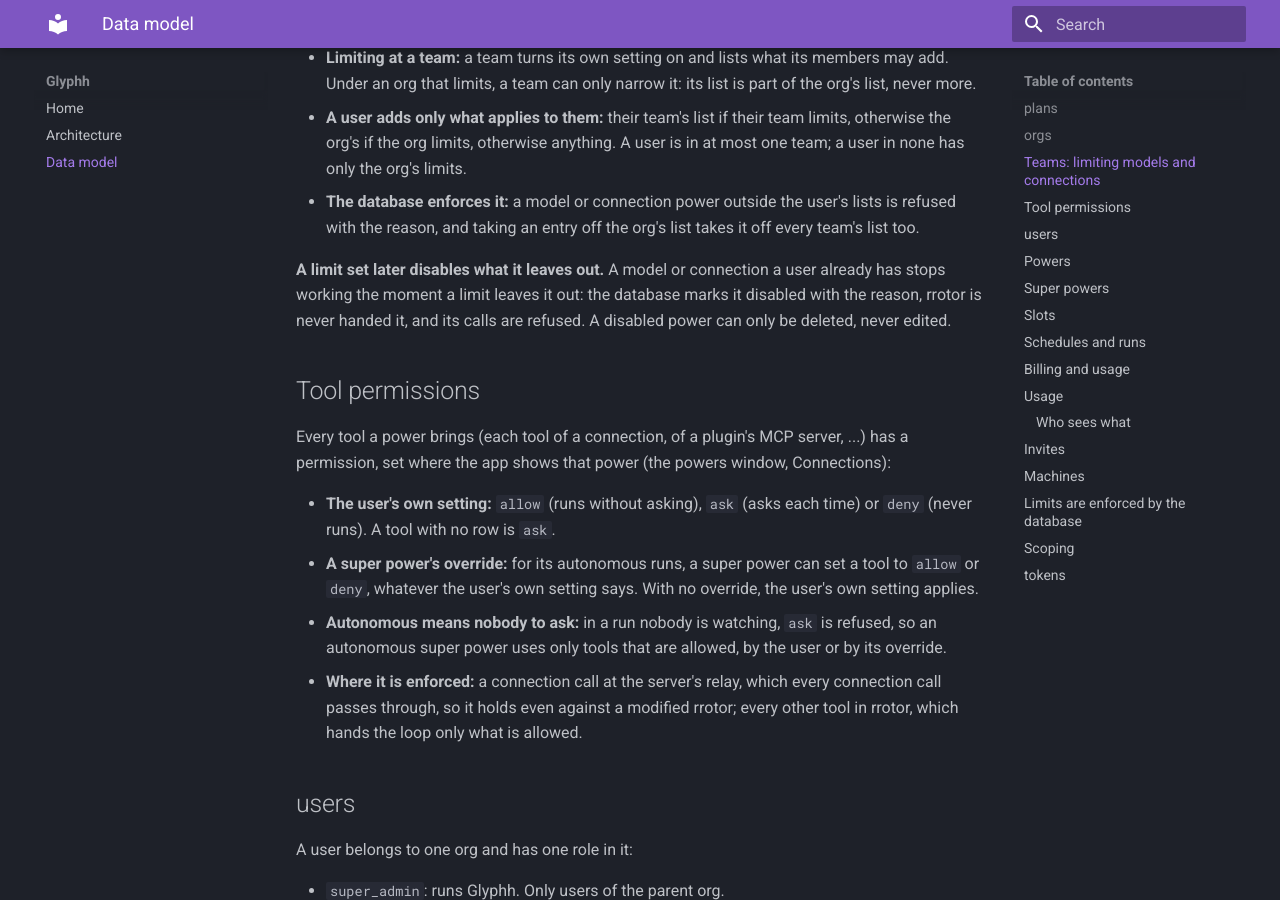
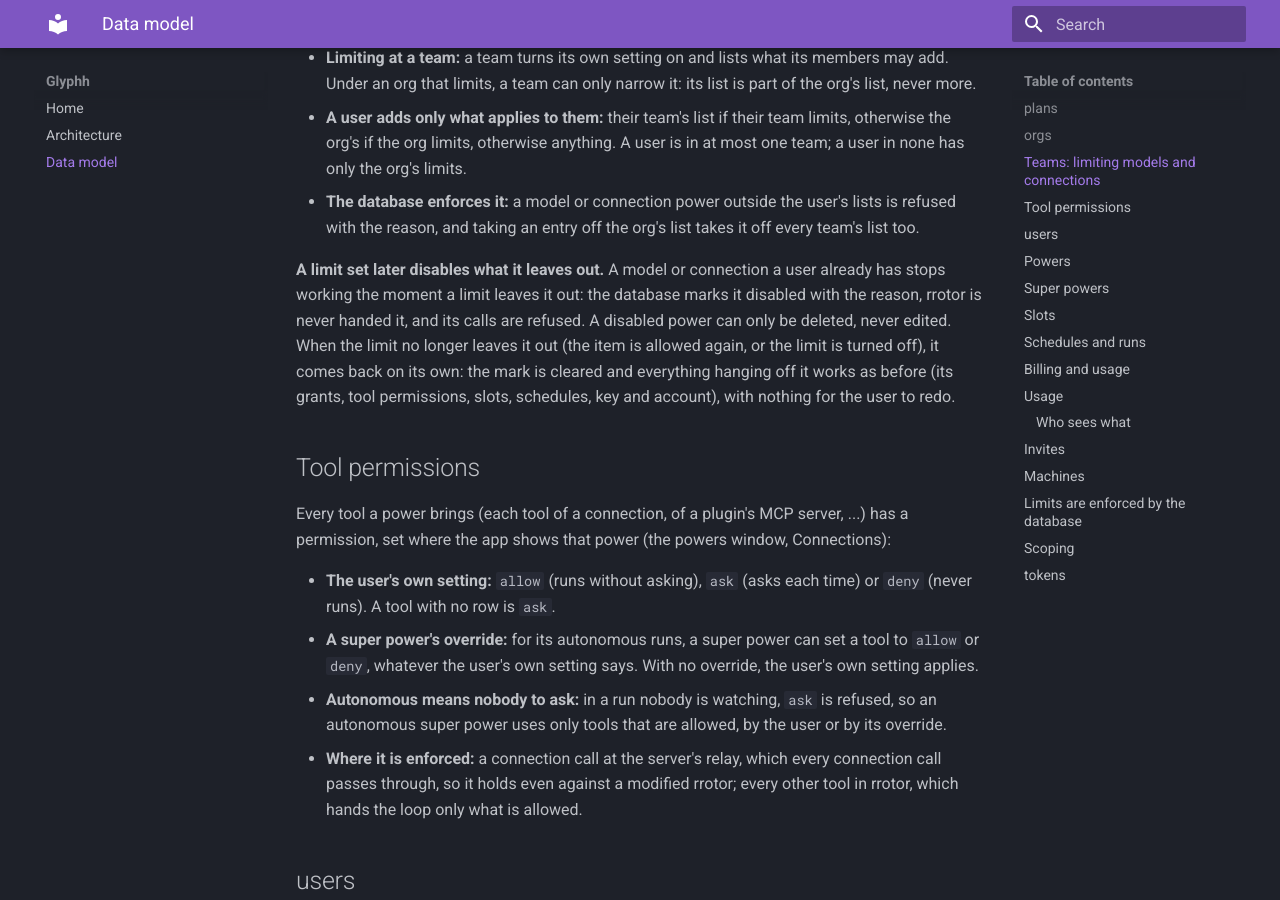
Before and after one commit to glyphh-ai/server, an MkDocs documentation site: the page built from docs/data-model.md, in a window 1280 px wide and 900 px high, scrolled down 2257 px. Built offline with MkDocs 1.6.1 and Material for MkDocs 9.7.7, drawn with Linux system fonts in a browser that asks for light colours.

Commit message:
Data model: a disabled power comes back on its own when it is allowed again
Co-Authored-By: Claude Opus 5.5 <noreply@anthropic.com>

```diff
--- a/docs/data-model.md
+++ b/docs/data-model.md
@@ -129,7 +129,7 @@ erDiagram
         uuid user_id FK "whose it is: every power is one user's, for now"
         text kind "model, connection, folder, skill, task, plugin, loop"
         text name "unique for its owner"
-        timestamptz disabled_at "set when a limit leaves it out: it stops working and can only be deleted"
+        timestamptz disabled_at "set while a limit leaves it out: it stops working and can only be deleted; cleared when allowed again"
         text disabled_reason "which limit left it out"
         timestamptz created_at
         timestamptz updated_at
@@ -436,7 +436,7 @@ The org's Models and Connections pages exist only to say which models and connec
 - **A user adds only what applies to them:** their team's list if their team limits, otherwise the org's if the org limits, otherwise anything. A user is in at most one team; a user in none has only the org's limits.
 - **The database enforces it:** a model or connection power outside the user's lists is refused with the reason, and taking an entry off the org's list takes it off every team's list too.
 
-**A limit set later disables what it leaves out.** A model or connection a user already has stops working the moment a limit leaves it out: the database marks it disabled with the reason, rrotor is never handed it, and its calls are refused. A disabled power can only be deleted, never edited.
+**A limit set later disables what it leaves out.** A model or connection a user already has stops working the moment a limit leaves it out: the database marks it disabled with the reason, rrotor is never handed it, and its calls are refused. A disabled power can only be deleted, never edited. When the limit no longer leaves it out (the item is allowed again, or the limit is turned off), it comes back on its own: the mark is cleared and everything hanging off it works as before (its grants, tool permissions, slots, schedules, key and account), with nothing for the user to redo.
 
 ## Tool permissions
 
```
